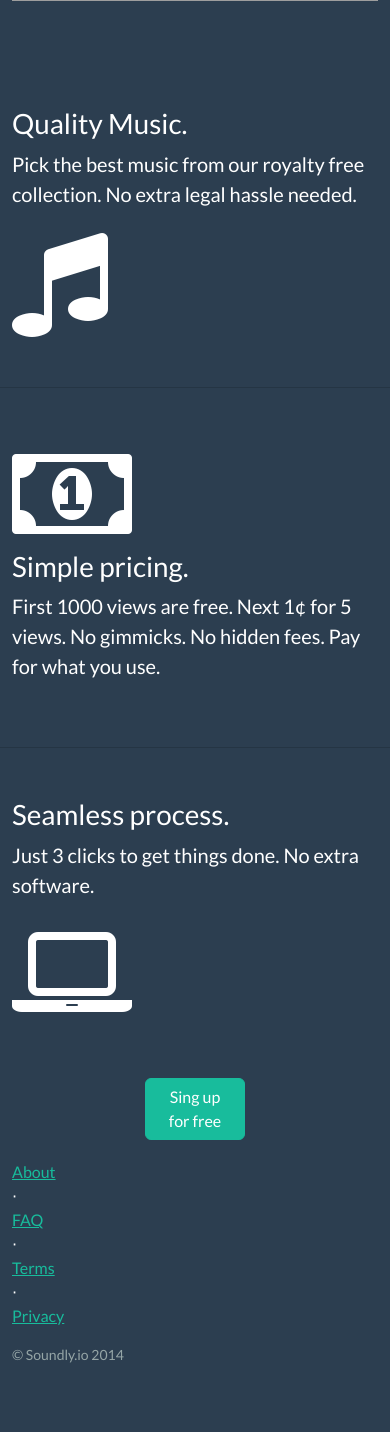
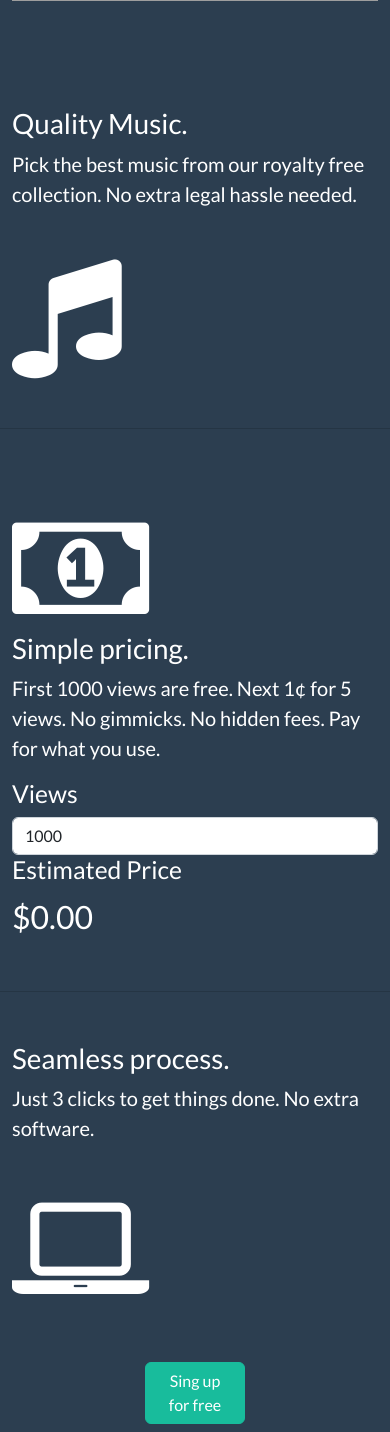
Before and after one commit to lukasz-madon/soundly, a Flask app: page / in a window 390 px wide; the page is wider, and only the part inside the window is pictured. Shown: the part 1072-2504 px from the top of that part. Before the commit the page ends 2435 px from the top of that part, so only its background shows below. Run offline with Flask 2, Linux system fonts and the light colour scheme; some libraries are stand-ins or nearby versions; grey boxes are pictures that could not be loaded.

Commit message:
pricing estimator

```diff
--- a/static/css/landing.css
+++ b/static/css/landing.css
@@ -27,8 +27,17 @@ a.sing-up {
 	top: 1rem;
 	font-size: 2rem;
 }
-.fa-7x {
-	font-size: 7em;
+
+.price-text {
+	font-size: 2em;
+}
+
+.fa-8x {
+	font-size: 8em;
+}
+
+.icon-margin {
+	margin-top: 25px;
 }
 
 .content-section-a {
--- a/templates/landing.html
+++ b/templates/landing.html
@@ -26,18 +26,28 @@
     </p>
   </div>
   <div class="col-sm-4 col-xs-4">
-    <i class="fa fa-music fa-7x"></i>
+    <i class="fa fa-music fa-8x icon-margin"></i>
   </div>
 </div>
 <div class="row content-section-b">
   <div class="col-sm-2 col-sm-offset-3 col-xs-4 col-xs-offset-1">
-    <i class="fa fa-money fa-7x"></i>
+    <i class="fa fa-money fa-8x icon-margin"></i>
   </div>
   <div class="col-sm-4 col-sm-offset-1 col-xs-6">
     <h2 class="section-heading">Simple pricing.</h2>
     <p class="lead">
       First 1000 views are free. Next 1¢ for 5 views. No gimmicks. No hidden fees. Pay for what you use.
     </p>
+  </div>
+  <div class="col-sm-2 col-sm-offset-3 col-xs-4 col-xs-offset-1">
+    <div class="form-group">
+      <label class="control-label" for="focusedInput"><h3>Views</h3></label>
+      <input class="form-control" id="focusedInput" type="text" value="1000">
+    </div>
+  </div>
+  <div class="col-sm-4 col-sm-offset-1 col-xs-6">
+    <h3>Estimated Price</h3>
+    <label class="price-text">$<span id="price">0.00</span></label>
   </div>
 </div>
 <div class="row content-section-a">
@@ -48,7 +58,7 @@
     </p>
   </div>
   <div class="col-sm-4 col-xs-4">
-    <i class="fa fa-laptop fa-7x"></i>
+    <i class="fa fa-laptop fa-8x icon-margin"></i>
   </div>
 </div>
 <div class="center">
@@ -57,4 +67,19 @@
 {% endblock %}
 {% block script %}
   {{ super() }}
+  <script type="text/javascript">
+  $('#focusedInput').on('input', function() {
+    var value = parseInt($(this).val());
+    if (value <= 1000) {
+      value = 0;
+    } else {
+      value = (value - 1000) / 500;
+    }
+    if (isNaN(value)) {
+      value = 0;
+    }
+    $('#price').text(value.toFixed(2));
+    // do your stuff
+  })
+  </script>
 {% endblock %}
```
